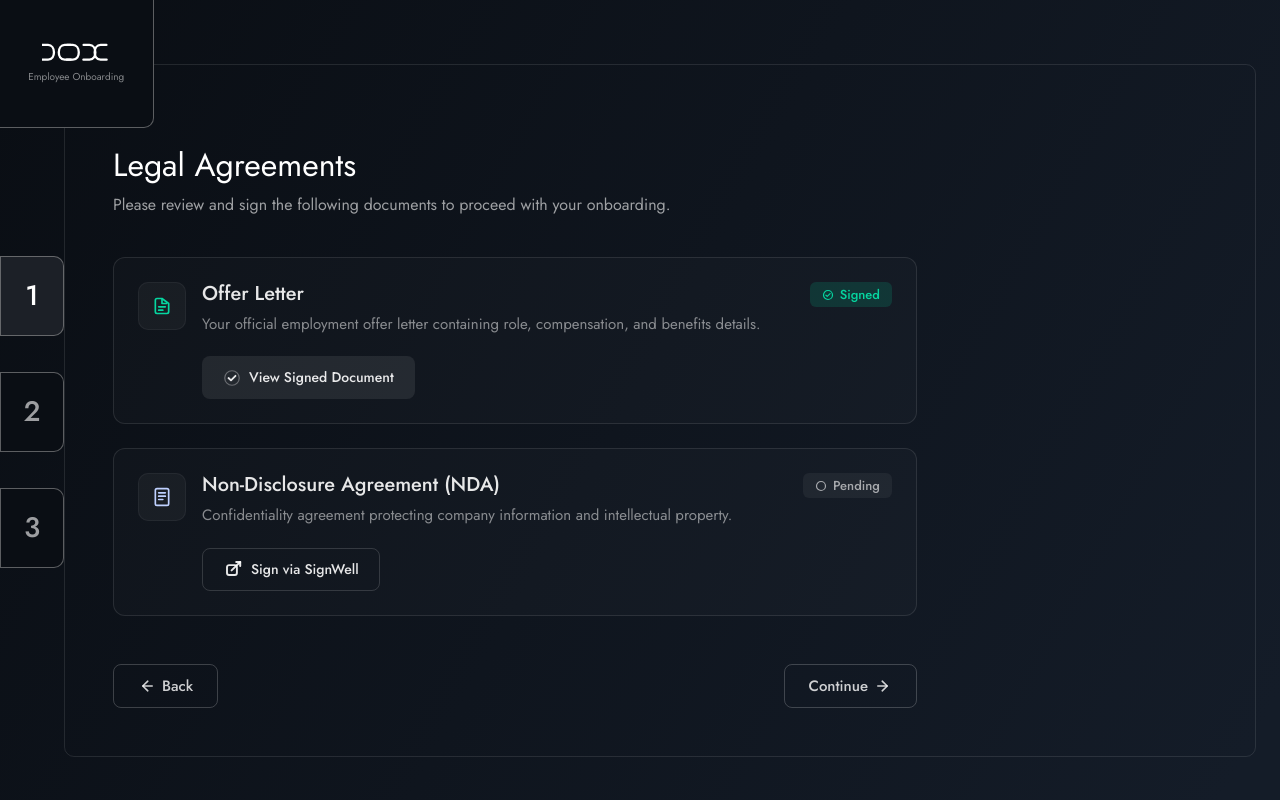
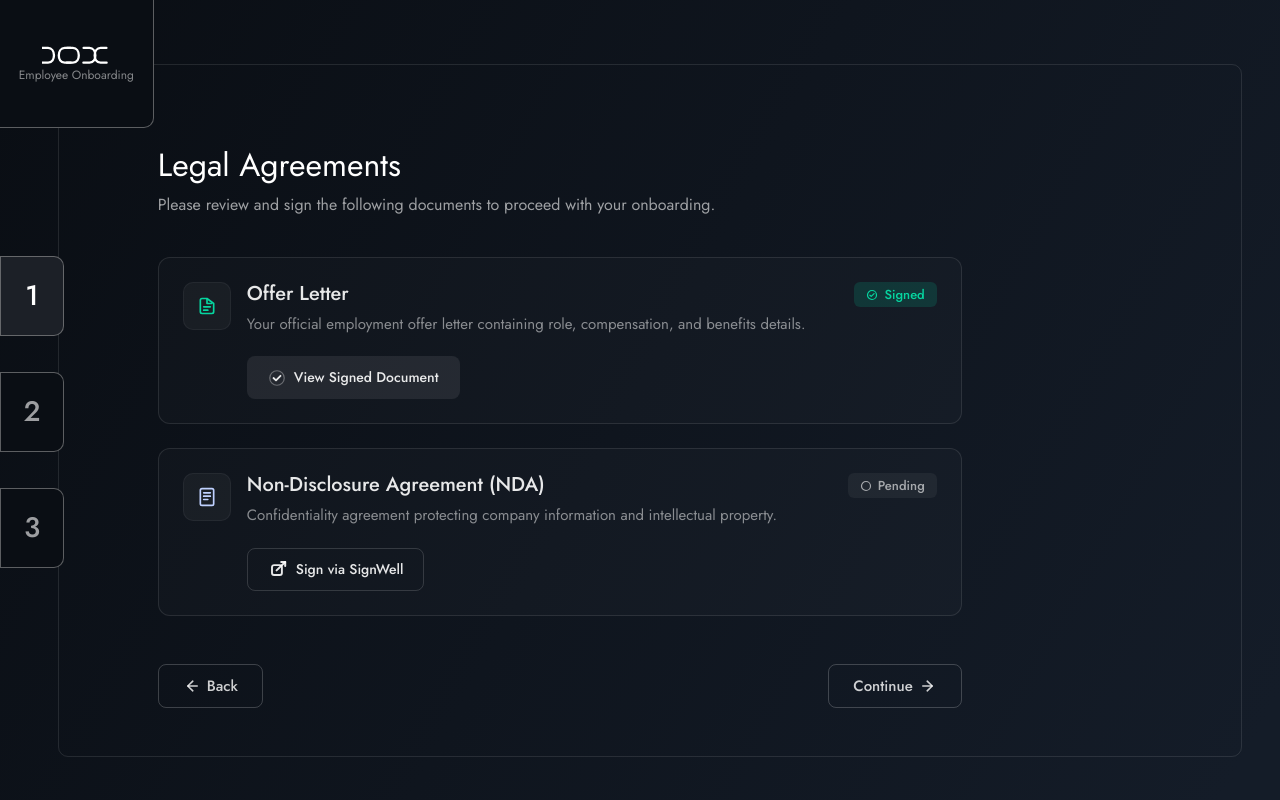
Before and after one commit to NoCapCode-tm/Dox, a React (Vite) app: page /legal-agreements in a window 1280 px wide. Built offline with nearby package versions, Linux system fonts and the light colour scheme; a web font is replaced by a local one.

Commit message:
style(LegalAgreement): style page and match to new design

```diff
--- a/src/pages/LegalAgreements.jsx
+++ b/src/pages/LegalAgreements.jsx
@@ -12,7 +12,7 @@ const LegalAgreements = () => {
             {/* DOX logo square */}
             <div className="absolute top-0 left-0 z-50">
                 <div
-                    className="flex flex-col items-center justify-center"
+                    className="flex flex-col items-center justify-center overflow-hidden"
                     style={{
                         width: '12vw',
                         height: '16vh',
@@ -23,7 +23,7 @@ const LegalAgreements = () => {
                     }}
                 >
                     <DoxLogo />
-                    <p className="text-[10px] leading-[14px] text-white/50 mt-2">Employee Onboarding</p>
+                    <p className="leading-none text-white/50 mt-1" style={{ fontSize: 'clamp(12px, 0.65vw, 12px)' }}>Employee Onboarding</p>
                 </div>
             </div>
 
@@ -75,12 +75,12 @@ const LegalAgreements = () => {
                 </div>
             </aside>
 
-            {/* Framed container*/}
-            <div className="relative" style={{ marginLeft: 64, marginTop: 64, marginRight: 24, marginBottom: 48, zIndex: 20 }}>
+            {/* Framed container - starts from center of small DOX square */}
+            <div className="relative" style={{ marginLeft: '4.5vw', marginTop: '8vh', marginRight: '3vw', marginBottom: '5vh', zIndex: 20 }}>
                 <div className="w-full border border-white/10 rounded-[10px] relative">
                     {/* Main Content */}
                     <main className="w-full flex flex-col items-start justify-center">
-                        <div className="w-full max-w-[900px] p-8 md:p-12 mt-8">
+                        <div className="w-full max-w-[900px] p-8 md:p-12 mt-8" style={{ marginLeft: '4vw' }}>
                             <h1 className="text-[32px] leading-tight font-normal text-white">Legal Agreements</h1>
                             <p className="mt-2 text-[16px] text-white/60">
                                 Please review and sign the following documents to proceed with your onboarding.
```
